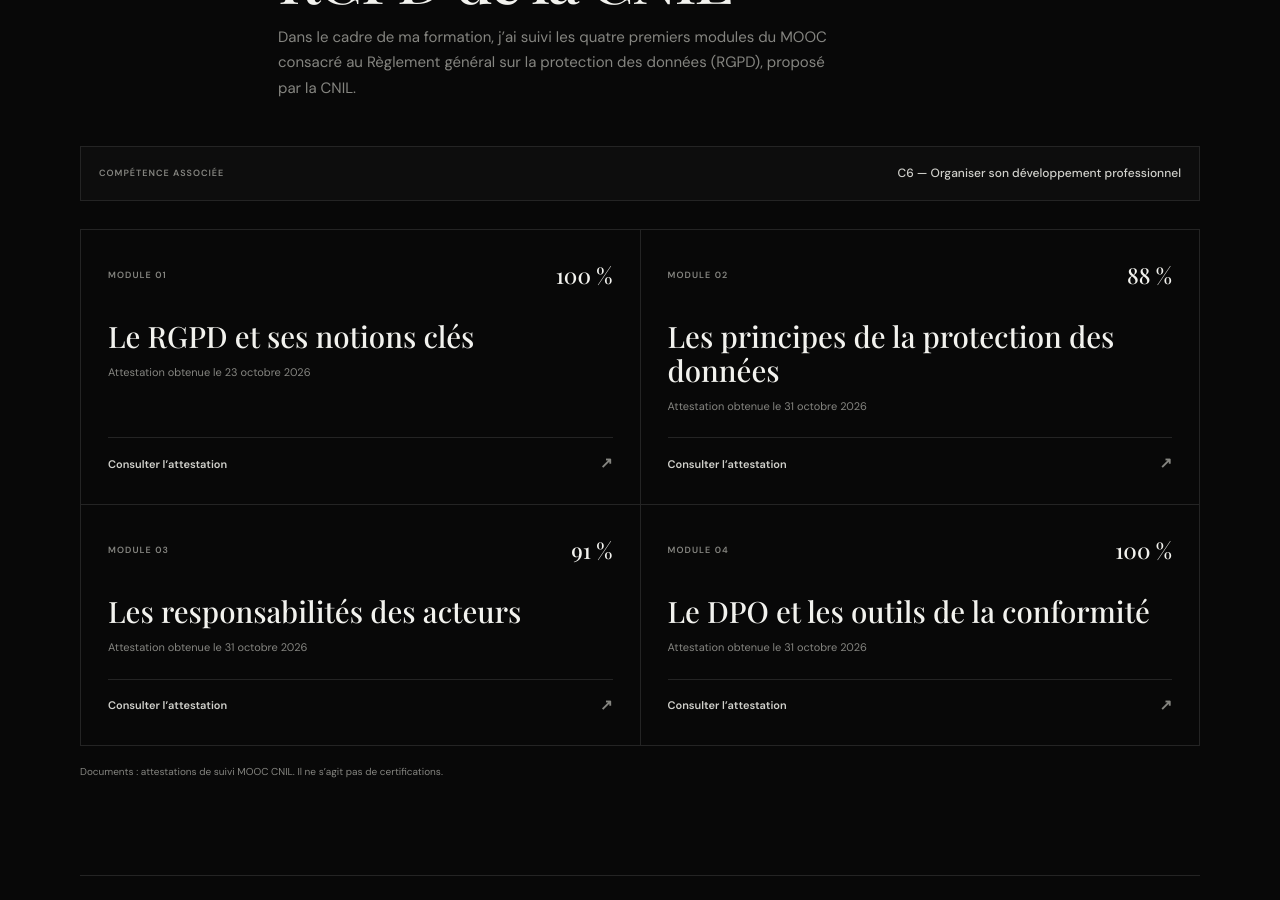
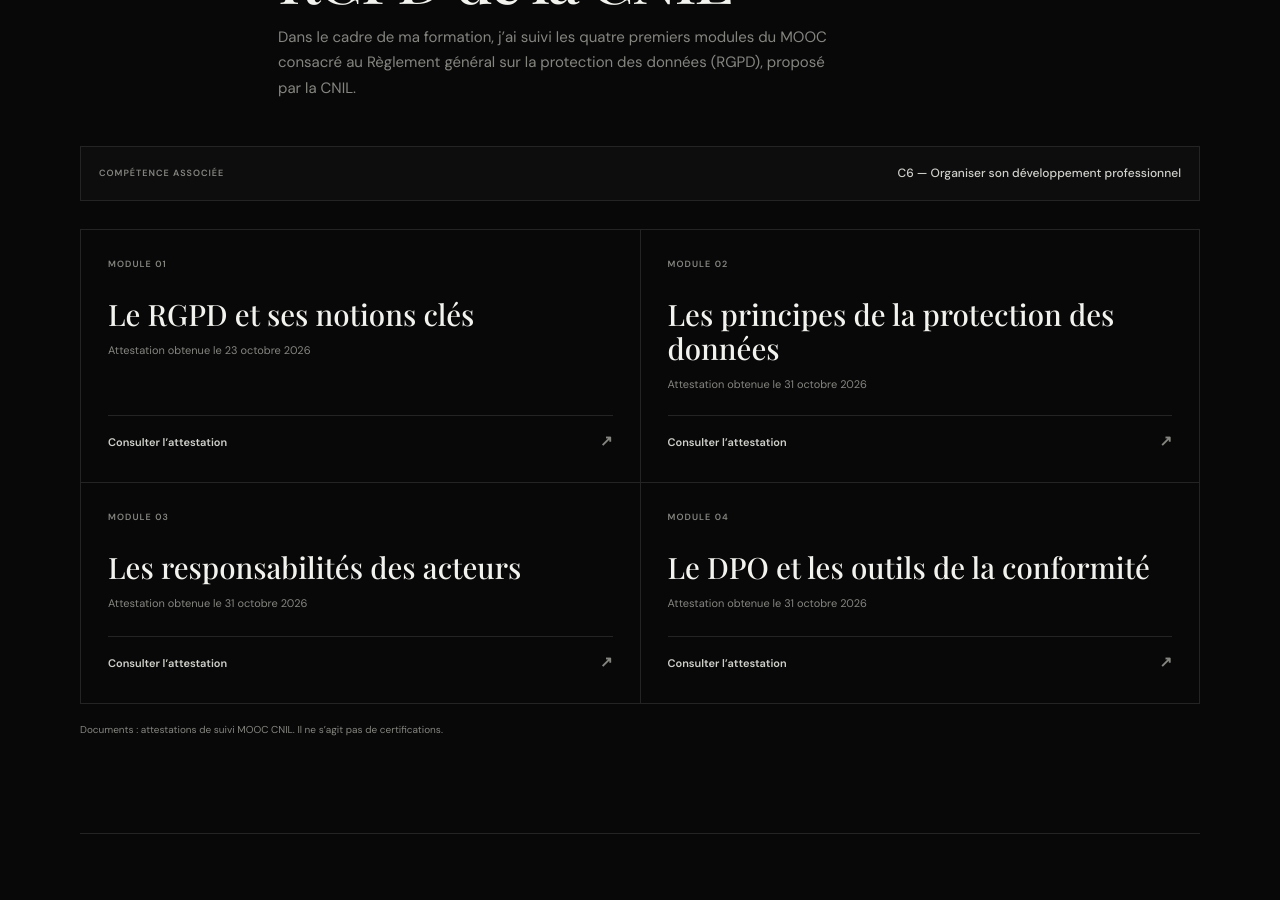
Before and after one commit to mohamed-amineAissaoui/mohamed-amineAissaoui.github.io, a Jekyll site: the page built from index.html, in a window 1280 px wide and 900 px high, scrolled down 3438 px. Built offline with Jekyll 4.4.1, drawn with Linux system fonts in a browser that asks for light colours.

Commit message:
Update index.html

```diff
--- a/index.html
+++ b/index.html
@@ -363,7 +363,6 @@
     <article class="attestation-card">
       <div class="attestation-top">
         <span class="attestation-number">MODULE 01</span>
-        <span class="attestation-score">100 %</span>
       </div>
       <h3>Le RGPD et ses notions clés</h3>
       <p class="attestation-date">Attestation obtenue le 23 octobre 2026</p>
@@ -375,7 +374,6 @@
     <article class="attestation-card">
       <div class="attestation-top">
         <span class="attestation-number">MODULE 02</span>
-        <span class="attestation-score">88 %</span>
       </div>
       <h3>Les principes de la protection des données</h3>
       <p class="attestation-date">Attestation obtenue le 31 octobre 2026</p>
@@ -387,7 +385,6 @@
     <article class="attestation-card">
       <div class="attestation-top">
         <span class="attestation-number">MODULE 03</span>
-        <span class="attestation-score">91 %</span>
       </div>
       <h3>Les responsabilités des acteurs</h3>
       <p class="attestation-date">Attestation obtenue le 31 octobre 2026</p>
@@ -399,7 +396,6 @@
     <article class="attestation-card">
       <div class="attestation-top">
         <span class="attestation-number">MODULE 04</span>
-        <span class="attestation-score">100 %</span>
       </div>
       <h3>Le DPO et les outils de la conformité</h3>
       <p class="attestation-date">Attestation obtenue le 31 octobre 2026</p>
```
